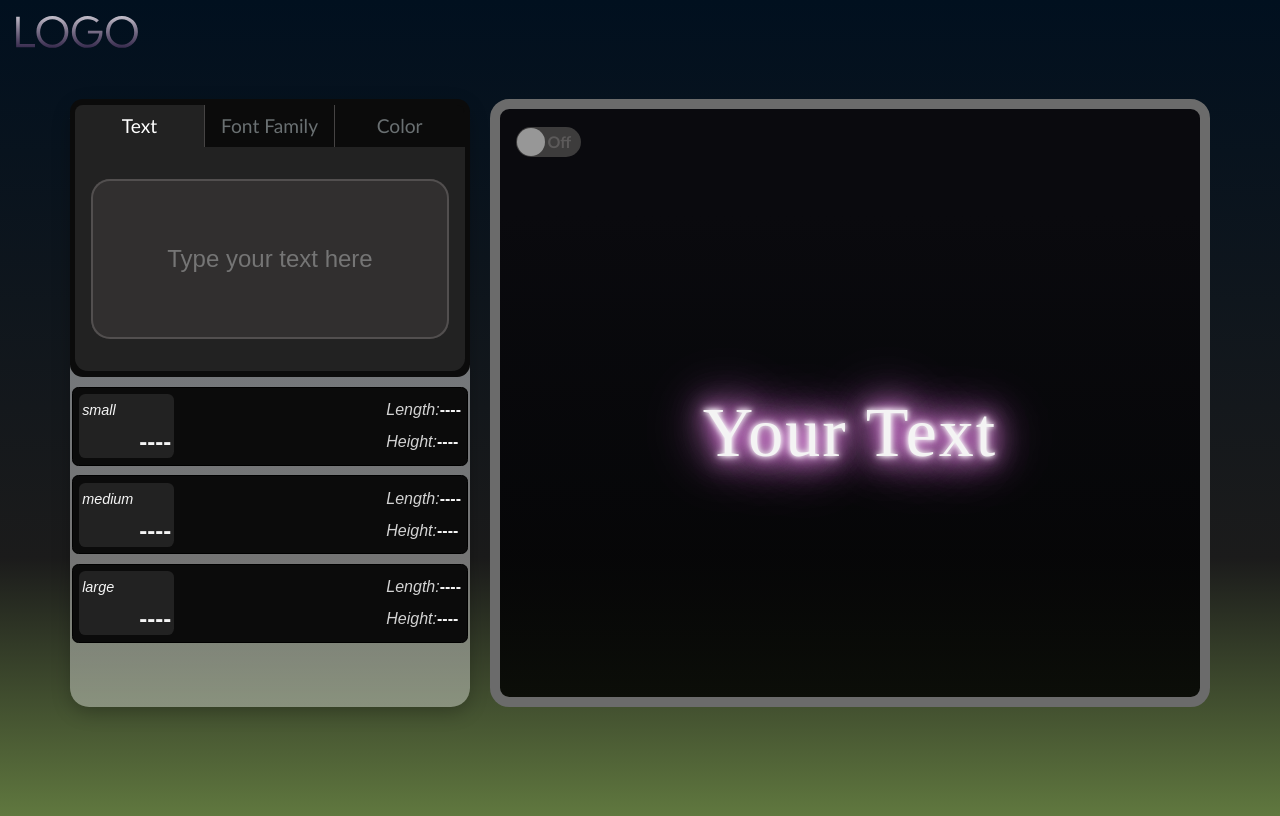
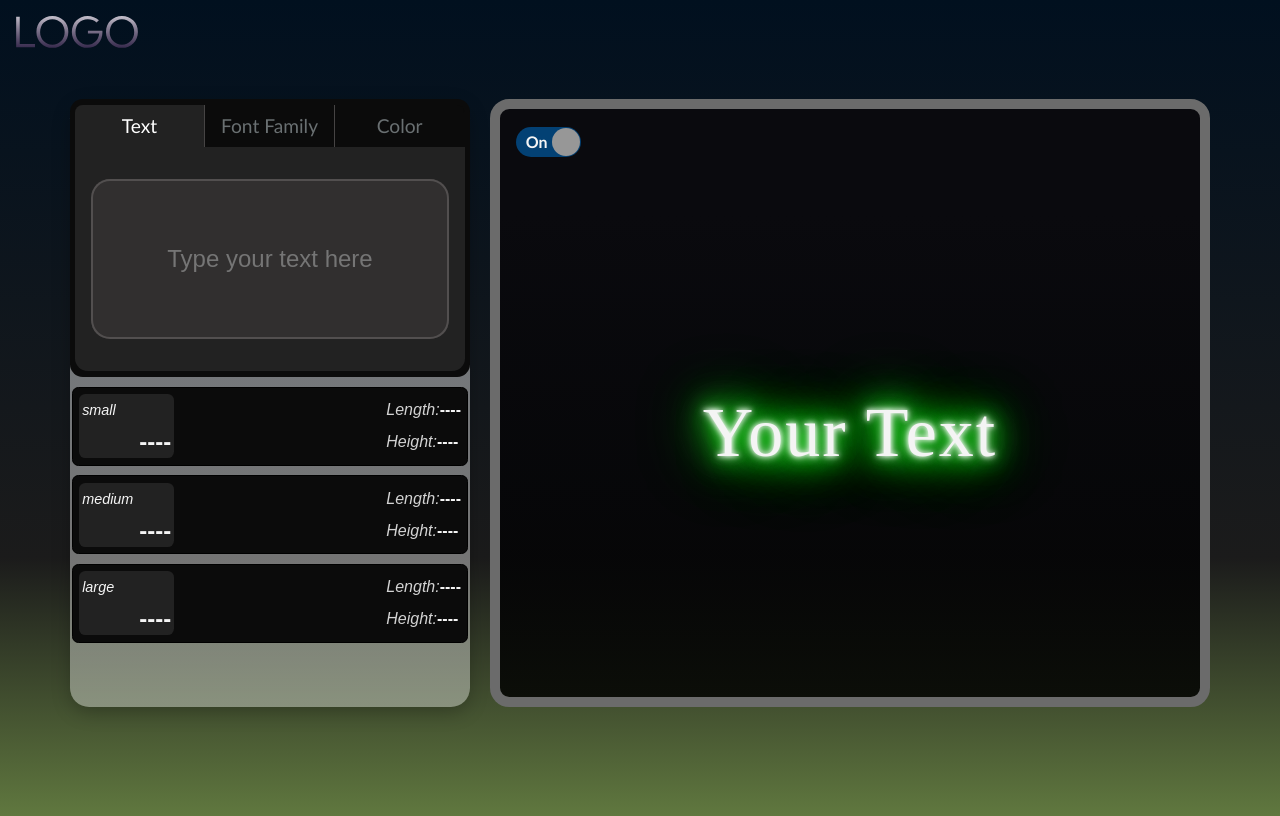
Before and after one commit to NafiurSiddiqui/NeonText---V2, a React (Create React App) app: page /Ui in a window 1280 px wide. Built offline with nearby package versions, Linux system fonts and the light colour scheme; a web font is replaced by a local one.

Commit message:
neonSwitch and display color text implemented

```diff
--- a/src/Components/UI/Ui-display/NeonSwitch.js
+++ b/src/Components/UI/Ui-display/NeonSwitch.js
@@ -1,13 +1,20 @@
-import { useRef } from "react";
 
-function NeonSwitch() {
+function NeonSwitch(props) {
 
-	 const switchRef = useRef();
 
-	 console.log(switchRef);
+
+
+	const switchHandler =()=>{
+
+		props.setNeonSwitch(prevState =>{
+
+			return !prevState
+		})
+	 };
+
 	return (
 		<label className="switch">
-			<input type="checkbox" id="neonSwitch" ref={switchRef}/>
+			<input type="checkbox" id="neonSwitch" onClick={switchHandler} defaultChecked={props.neonSwitchState} />
 			<span className="slider round">
 				<span>On</span>
 				<span>Off</span>
--- a/src/Components/UI/Ui-display/UiDisplay.js
+++ b/src/Components/UI/Ui-display/UiDisplay.js
@@ -6,15 +6,21 @@ import UserTextAndBars from './UserTextAndBars';
 function UiDisplay(props) {
 	//HERE
 	const [capturedLetterHeight, setCapturedLetterHeight] = useState();
+	const [toggleNeon, setToggleNeon] = useState(true);
 
 	const letterHeightHandler = (letterHeight) => {
 		// console.log(letterHeight);
 		setCapturedLetterHeight(letterHeight);
 	};
 
+	const neonSwitchHandler =(switchState)=>{
+		setToggleNeon(switchState);
+		// console.log(toggleNeon);
+	 };
+
 	return (
 		<article className="ui-display">
-			<NeonSwitch />
+			<NeonSwitch setNeonSwitch={neonSwitchHandler} neonSwitchState={toggleNeon} />
 			<div className="ui-display-userText-container">
 				<UserTextAndBars
 					capturedUserText={props.capturedUserText}
@@ -23,6 +29,8 @@ function UiDisplay(props) {
 					capturedStorageText={props.capturedStorageText}
 					storageStatus={props.storageStatus}
 					setFontFamily={props.setFontFamily}
+					neonSwitchState={toggleNeon}
+					activeColor={props.activeColor}
 				/>
 				<Canvas
 					capturedUserText={props.capturedUserText}
--- a/src/Components/UI/Ui-display/UserTextAndBars.js
+++ b/src/Components/UI/Ui-display/UserTextAndBars.js
@@ -1,6 +1,8 @@
 import { useEffect, useState } from 'react';
 
 function UserTextAndBars(props) {
+
+
 	const [showBars, setShowBars] = useState(false);
 	const [width, setWidth] = useState();
 	const [displayText, setDisplayText] = useState('Your Text');
@@ -11,15 +13,20 @@ function UserTextAndBars(props) {
 	let letterHeight = props.letterHeight;
 	let txtState = props.txtState;
 	let userText = props.capturedUserText;
-	// let storageText = props.storageText;
 	let storeText = props.capturedStorageText;
 	const storageStatus = props.storageStatus;
+	//color states
+	const neonState = props.neonSwitchState;
+	const colorActive = props.activeColor;
+
+	// console.log(neonState);
+
 
 	let txtLength = userText.length;
-	// console.log(props.setFontFamily);
-	// console.log(showBars);
+
 	useEffect(() => {
 		let timerHandler = setTimeout(() => {
+
 			if (txtState === false && storeText === null) {
 				setShowBars(false);
 				setWidth('');
@@ -35,11 +42,6 @@ function UserTextAndBars(props) {
 			if (userText.length > 0) {
 				setDisplayText(userText);
 			}
-
-			// if (userText.length === 0 && storeText === null) {
-			// 	setDisplayText('Your Text');
-			// 	setWidth(``);
-			// }
 
 			if (userText.length === 0) {
 				setDisplayText('Your Text');
@@ -71,10 +73,11 @@ function UserTextAndBars(props) {
 			setLargeFont(false);
 		}
 	}, [props]);
-	// if (props.setFontFamily === 'RasterSlice') {
-	// 	setLargeFont(true);
-	// 	console.log('TRUE');
-	// }
+
+	const neonShadow = ` rgb(255, 255, 255) 0px 0px 5px, rgb(255, 255, 255) 0px 0px 10px,
+		${colorActive} 0px 0px 20px, ${colorActive} 0px 0px 30px,
+		${colorActive} 0px 0px 40px, ${colorActive} 0px 0px 55px,
+		${colorActive} 0px 0px 75px`;
 
 	return (
 		<>
@@ -89,6 +92,7 @@ function UserTextAndBars(props) {
 						style={{
 							fontFamily: props.setFontFamily,
 							fontSize: largeFont ? '40px' : '70px',
+							textShadow: !neonState? 'none':neonShadow
 						}}
 					>
 						{storageStatus && displayText}
--- a/src/Components/UI/Ui-input/input/BtnColor.js
+++ b/src/Components/UI/Ui-input/input/BtnColor.js
@@ -1,15 +1,20 @@
 import { useEffect, useState } from 'react';
+
+const defaultTextShadow = `0 0 4px white, 0 0 4px #20f020, 0 0 8px #20f020,
+0 0 12px #20f020, 0 0 16px #20f020, 0 0 18px #20f020`;
 
 function BtnColor(props) {
 
 	//State for CSS properties
-	const [textShadowGlow, settextShadowGlow] = useState();
+	const [textShadowGlow, settextShadowGlow] = useState(defaultTextShadow);
 	const [colorGlow, setColorGlow] = useState( props.colorCode || null);
 
 
 
 
 	useEffect(() => {
+
+
 		if ((props.bulbClicked && props.bulbActive) ||(props.bulbClicked && props.bulbActive && !props.hoverActive )) {
 			//for TextShadow
 			settextShadowGlow(`0 0 4px white, 0 0 4px ${props.colorActive}, 0 0 8px ${props.colorActive},
@@ -33,7 +38,7 @@ function BtnColor(props) {
 
 
 
-	// console.log(textShadowGlow);
+	// console.log(props.colorActive);
 
 	return (
 		<li
--- a/src/Components/UI/Ui-input/input/UiColors.js
+++ b/src/Components/UI/Ui-input/input/UiColors.js
@@ -89,13 +89,16 @@ const colorBulbs = [
 	},
 ];
 
+
+
 function UiColors(props) {
-	const [bulbClicked, setBulbClicked] = useState(false);
+
+	const [bulbClicked, setBulbClicked] = useState(true);
 	const [hoverActive, sethoverActive] = useState(false);
 	const [targetColorCode, setTargetColorCode] = useState(null);
-	const [colorActive, setColorActive] = useState(null);
 
-	// const bulbRef = useRef();
+
+
 
 	//If mouseHover state is true, get the associated color code and set it, else
 
@@ -115,7 +118,7 @@ function UiColors(props) {
 	const bulbClickHandler = (e) => {
 
 		setBulbClicked(false);
-		setColorActive(null);
+		props.getActiveColor(null);
 
 		if (e.target.localName === 'i') {
 			//To stop double click on <i> el
@@ -124,12 +127,12 @@ function UiColors(props) {
 			const parentColorCode = e.target.parentElement.dataset.colorcode;
 
 			// setTargetColorCode(parentColorCode);
-			setColorActive(parentColorCode);
+			props.getActiveColor(parentColorCode);
 			setBulbClicked(true);
 		} else {
 			// setTargetColorCode(e.target.dataset.colorcode);
 			setBulbClicked(true);
-			setColorActive(e.target.dataset.colorcode);
+			props.getActiveColor(e.target.dataset.colorcode);
 
 		}
 
@@ -145,7 +148,7 @@ function UiColors(props) {
 			<h3 className="ui-input-form-heading">CHOOSE COLOUR</h3>
 			<ul className="ui-input-color-lists">
 				{colorBulbs.map((bulb) => {
-					const currentBulb = bulb.colorCode === colorActive;
+					const currentBulb = bulb.colorCode === props.activeColor;
 					// console.log(currentBulb);
 					const isHovered = bulb.colorCode === targetColorCode;
 
@@ -157,7 +160,7 @@ function UiColors(props) {
 							colorName={bulb.colorName}
 
 							onClick={bulbClickHandler}
-							colorActive={colorActive}
+							colorActive={props.activeColor}
 							bulbClicked={bulbClicked}
 							bulbActive={currentBulb}
 							onMouseOver={mouseOverHanlder}
--- a/src/Components/UI/Ui-input/input/UserInput.js
+++ b/src/Components/UI/Ui-input/input/UserInput.js
@@ -70,7 +70,7 @@ function UserInput(props) {
 						getFontFamily={props.getFontFamily}
 						getFontState={props.getFontState}
 					/>
-					<UiColors navState={navState.colorState} />
+					<UiColors navState={navState.colorState} getActiveColor={props.getActiveColor} activeColor={props.activeColor}/>
 				</div>
 			</div>
 			<PriceCards />
--- a/src/Components/UI/Ui.js
+++ b/src/Components/UI/Ui.js
@@ -3,6 +3,9 @@ import { useState } from 'react';
 import Header from '../Header';
 import UiDisplay from './Ui-display/UiDisplay';
 import UserInput from './Ui-input/input/UserInput';
+
+//default neonColor on load
+const defaultColor = '#20f020';
 
 function Ui() {
 	//UiText state
@@ -14,6 +17,9 @@ function Ui() {
 	//UiFont state
 	const [fontFamily, setFontFamily] = useState();
 	const [fontState, getFontState] = useState(false);
+	//UiColor State
+	const [colorActive, setColorActive] = useState(defaultColor);
+
 
 	const delTxtStateHandler = (delTxtState) => {
 		setCapturedDelTxtState(delTxtState);
@@ -37,6 +43,12 @@ function Ui() {
 		setStorageStatus(status);
 	};
 
+	const activeColorHandler =(color)=>{
+		setColorActive(color)
+	 };
+
+
+
 	return (
 		<>
 			<Header className="ui-logo" />
@@ -51,6 +63,8 @@ function Ui() {
 						storageStatus={storageStatus}
 						getFontFamily={setFontFamily}
 						getFontState={getFontState}
+						getActiveColor={activeColorHandler}
+						activeColor={colorActive}
 					/>
 					<UiDisplay
 						capturedUserText={captureUserText}
@@ -60,6 +74,7 @@ function Ui() {
 						storageStatus={storageStatus}
 						setFontFamily={fontFamily}
 						fontState={fontState}
+						activeColor={colorActive}
 					/>
 				</section>
 			</main>
```
